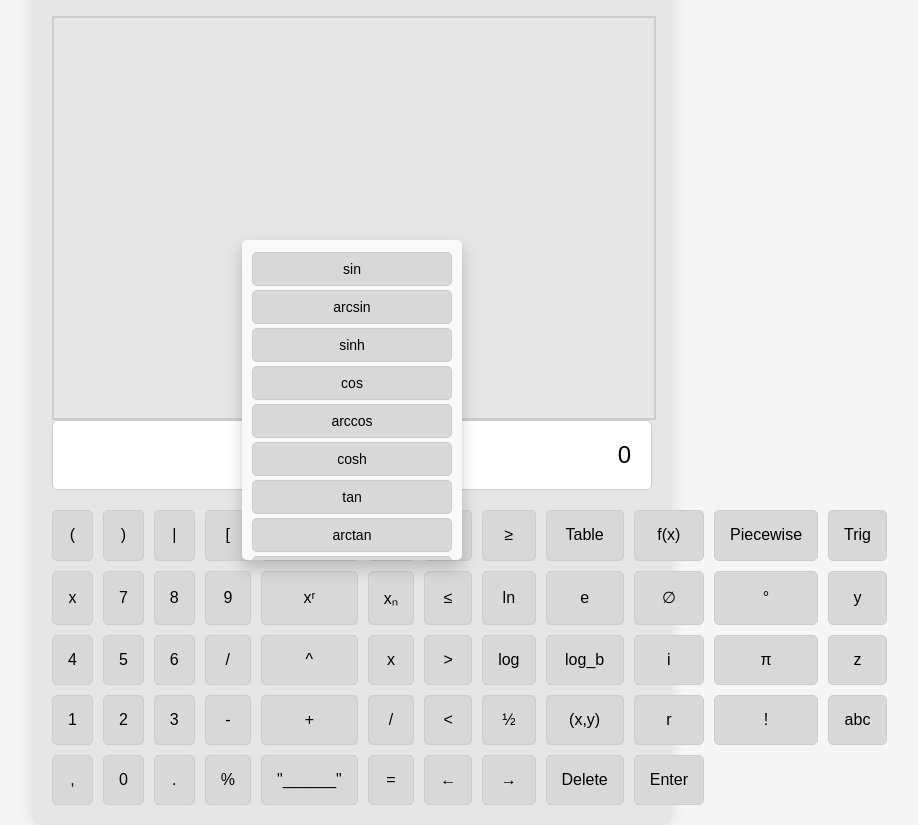
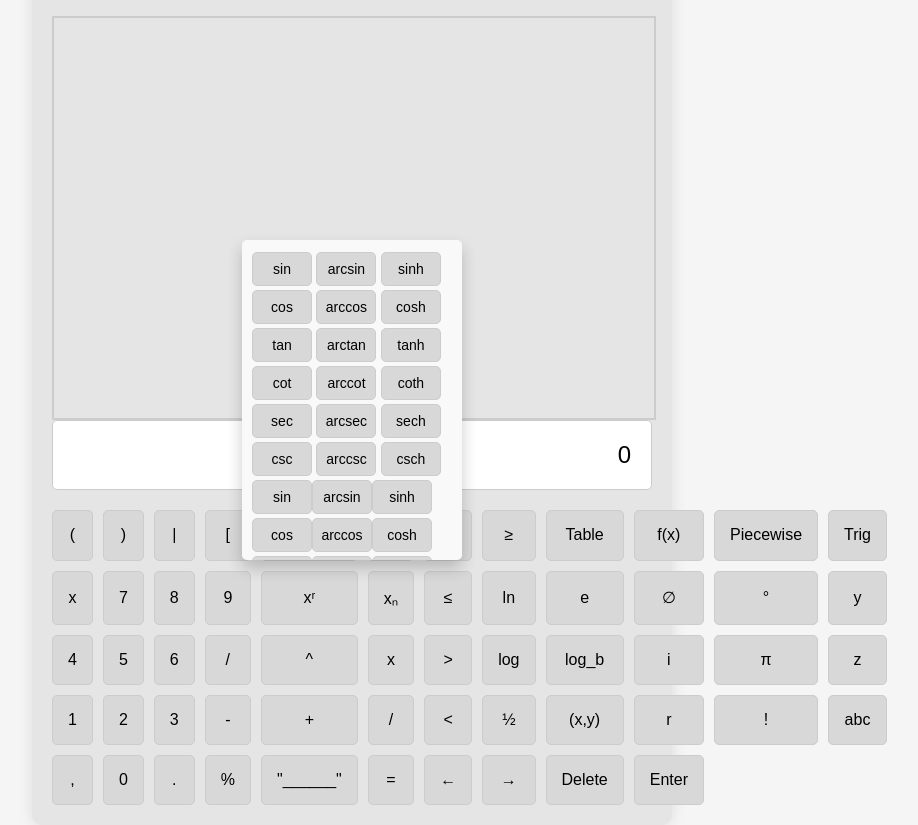
Before and after one commit to sariahdrobins/graphclc, a plain HTML site: page index.html in a window 1280 px wide. Both pictures are taken after a click on the button "Trig". Shown: the whole page, without its empty margins (288-1206 px from the left). Drawn offline with nearby package versions, Linux system fonts and the light colour scheme.

Commit message:
Update index.html

```diff
--- a/index.html
+++ b/index.html
@@ -77,7 +77,7 @@
 
         /* Style for buttons inside the dropdown */
         #trigDropdown button {
-            width: 100%; /* Make each button the full width of the dropdown */
+            width: 30%; /* Make each button the full width of the dropdown */
             padding: 8px;
             margin: 2px 0;
             background-color: #d8d8d8;
```
